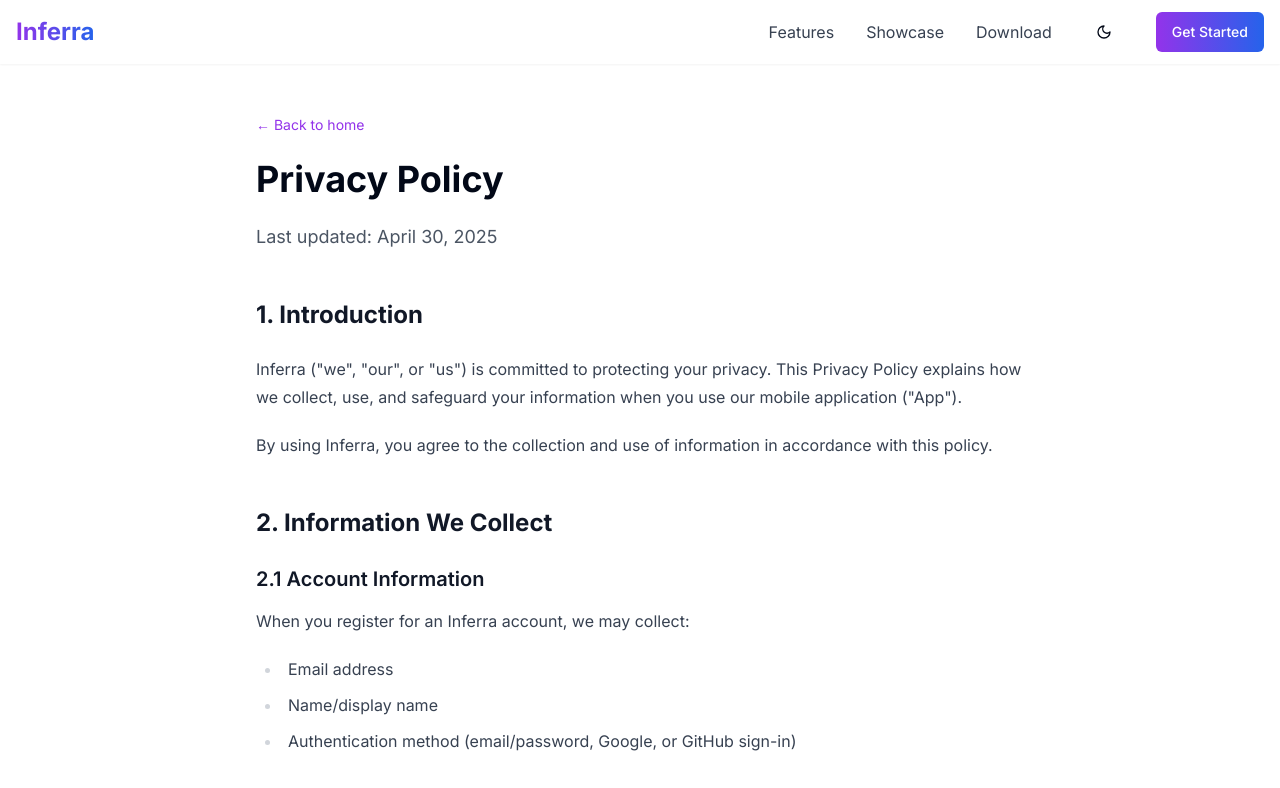
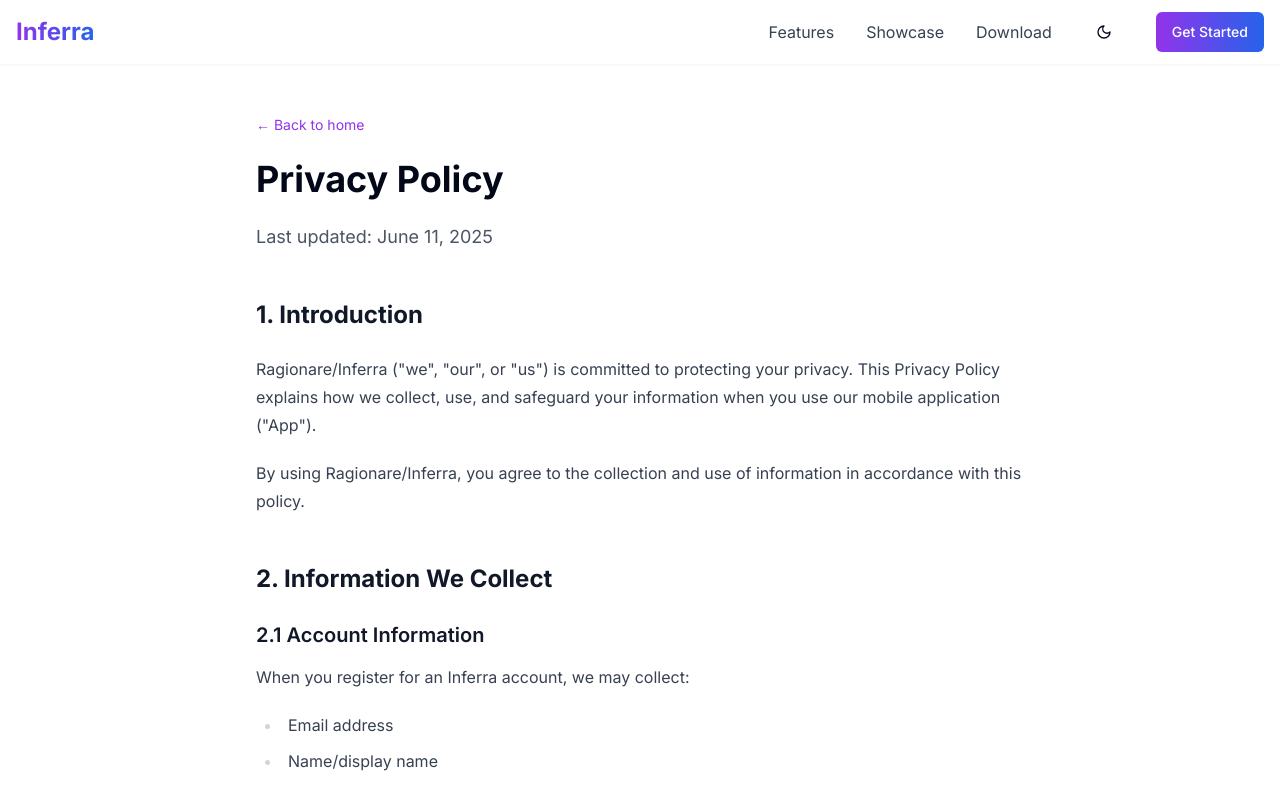
Before and after one commit to sbhjt-gr/inferra-web, a Next.js app: page /privacy-policy in a window 1280 px wide. Shown: the top 788 px of the page. Built offline with nearby package versions, Linux system fonts and the light colour scheme.

Commit message:
Update privacy policy

```diff
--- a/app/privacy-policy/page.tsx
+++ b/app/privacy-policy/page.tsx
@@ -18,15 +18,15 @@ export default function PrivacyPolicy() {
             <h1 className="text-4xl font-bold mb-6">Privacy Policy</h1>
             <div className="prose dark:prose-invert max-w-none">
               <p className="text-lg text-gray-600 dark:text-gray-400 mb-6">
-                Last updated: April 30, 2025
+                Last updated: June 11, 2025
               </p>
 
               <h2>1. Introduction</h2>
               <p>
-                Inferra ("we", "our", or "us") is committed to protecting your privacy. This Privacy Policy explains how we collect, use, and safeguard your information when you use our mobile application ("App").
+                Ragionare/Inferra ("we", "our", or "us") is committed to protecting your privacy. This Privacy Policy explains how we collect, use, and safeguard your information when you use our mobile application ("App").
               </p>
               <p>
-                By using Inferra, you agree to the collection and use of information in accordance with this policy.
+                By using Ragionare/Inferra, you agree to the collection and use of information in accordance with this policy.
               </p>
 
               <h2>2. Information We Collect</h2>
```
